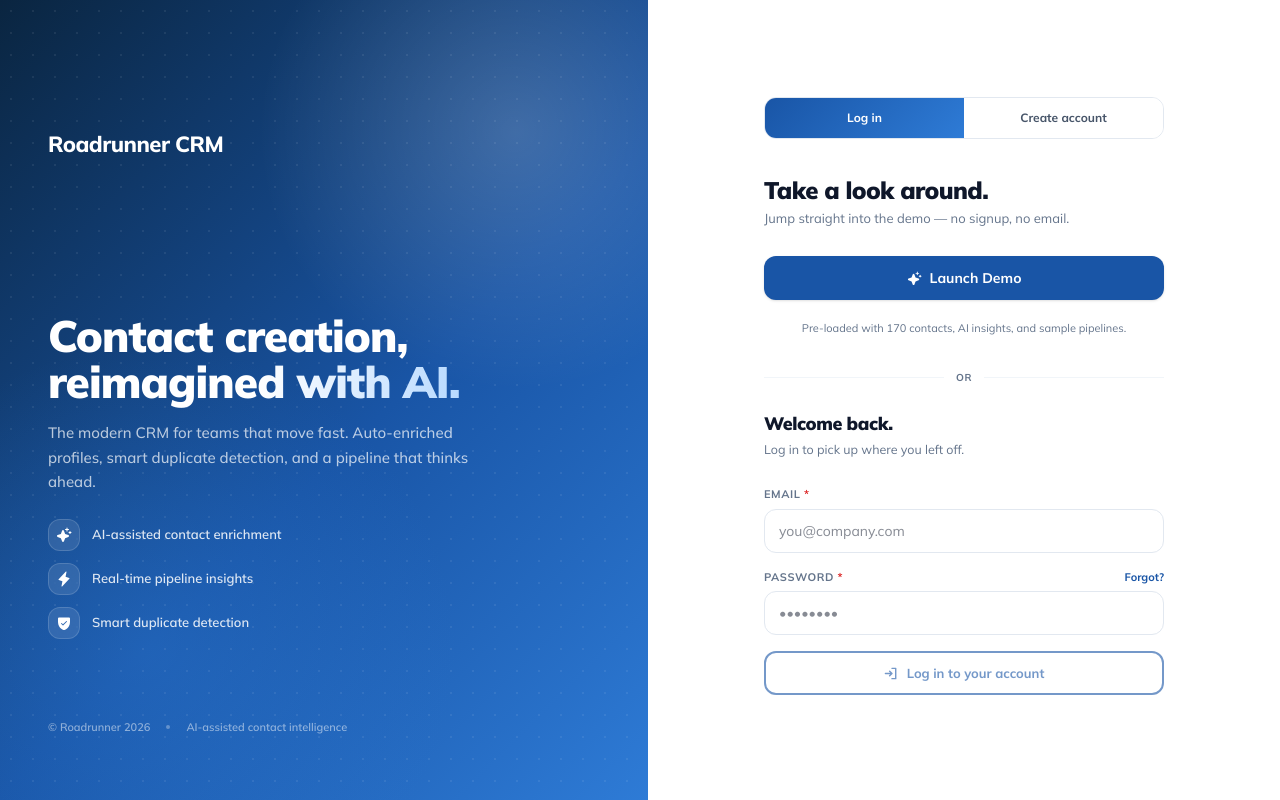
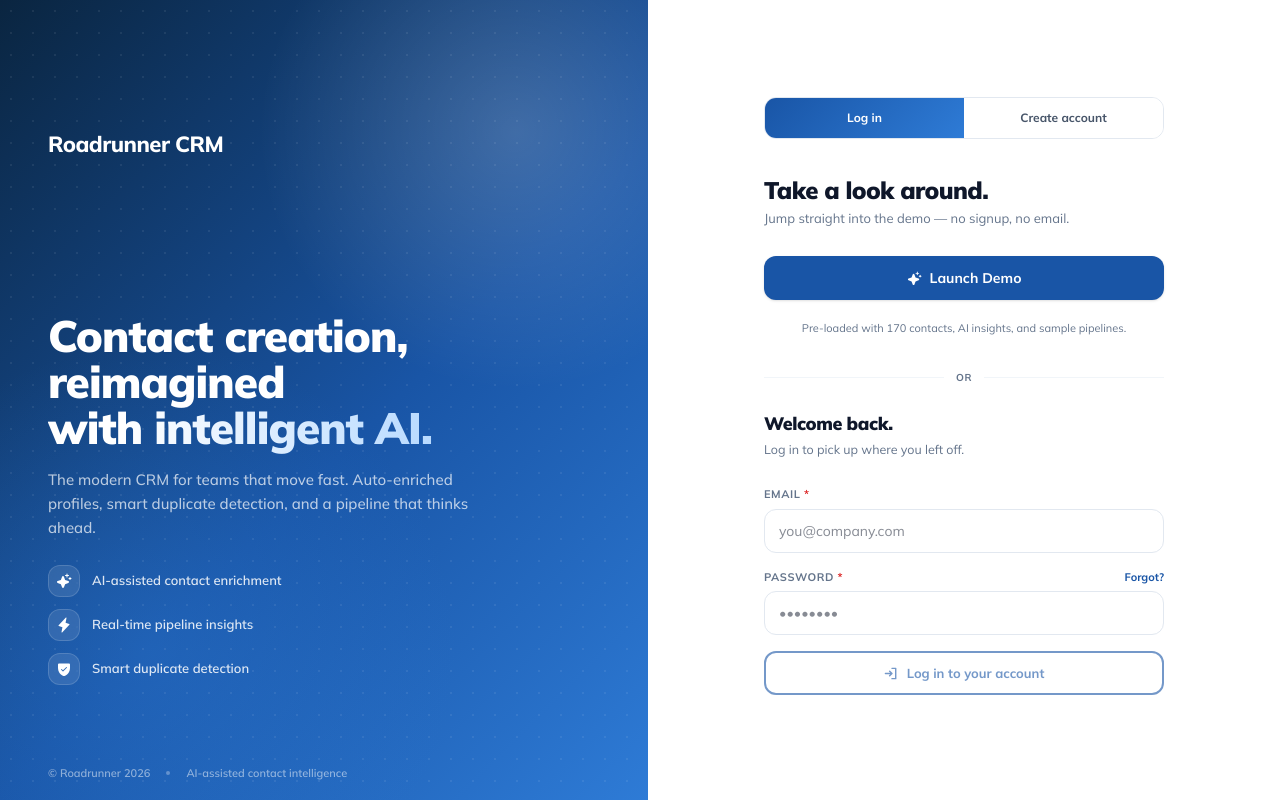
Before and after one commit to PWetzell/RoadRunnerCRM, a Next.js app: page /dashboard in a window 1280 px wide. Built offline with nearby package versions, Linux system fonts and the light colour scheme; no server answers.

Commit message:
Login headline: 'Contact creation, reimagined with intelligent AI.' on three lines

```diff
--- a/src/components/auth/AuthGate.tsx
+++ b/src/components/auth/AuthGate.tsx
@@ -755,7 +755,9 @@ export default function AuthGate({ children }: { children: React.ReactNode }) {
               Contact creation,
               <br />
               <span className="bg-gradient-to-r from-white via-white to-[#B8DAFF] bg-clip-text text-transparent">
-                reimagined with AI.
+                reimagined
+                <br />
+                with intelligent AI.
               </span>
             </h1>
             <p className="text-white/70 text-[15px] leading-relaxed font-medium max-w-md">
```
